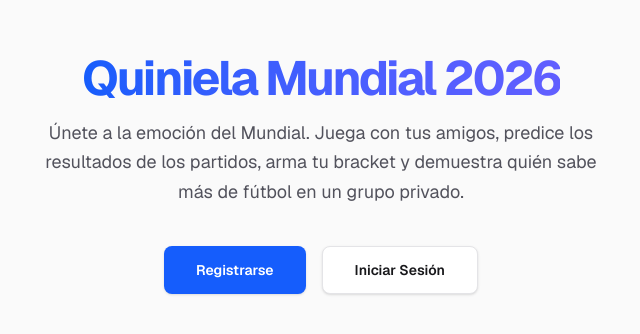
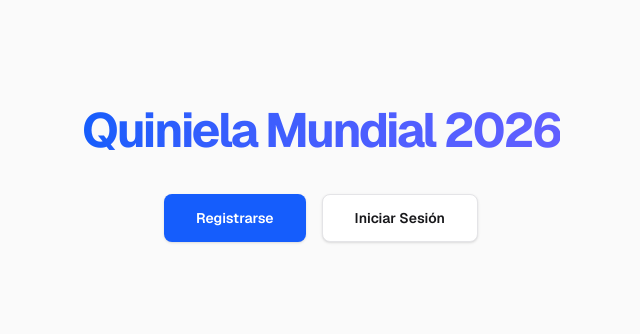
Before and after one commit to Samuelvr17/fixture-predicciones-mundial, a Next.js app: page / in a window 1280 px wide. Shown: the part 226-560 px from the top of the page, without its empty margins (319-959 px from the left). Built offline with nearby package versions, Linux system fonts and the light colour scheme.

Commit message:
Remove descriptive text between title and buttons on home page

```diff
--- a/src/app/page.tsx
+++ b/src/app/page.tsx
@@ -4,12 +4,9 @@
   return (
     <div className="flex min-h-screen flex-col items-center justify-center bg-zinc-50 dark:bg-zinc-950 font-sans text-zinc-900 dark:text-zinc-100">
       <main className="flex w-full flex-col items-center justify-center py-20 px-4 text-center">
-        <h1 className="text-5xl font-bold tracking-tighter mb-4 text-transparent bg-clip-text bg-gradient-to-r from-blue-600 to-indigo-500 dark:from-blue-400 dark:to-indigo-300">
+        <h1 className="text-5xl font-bold tracking-tighter mb-10 text-transparent bg-clip-text bg-gradient-to-r from-blue-600 to-indigo-500 dark:from-blue-400 dark:to-indigo-300">
           Quiniela Mundial 2026
         </h1>
-        <p className="max-w-xl text-lg leading-relaxed text-zinc-600 dark:text-zinc-400 mb-10">
-          Únete a la emoción del Mundial. Juega con tus amigos, predice los resultados de los partidos, arma tu bracket y demuestra quién sabe más de fútbol en un grupo privado.
-        </p>
 
         <div className="flex flex-col sm:flex-row gap-4 w-full sm:w-auto">
           <Link
```
